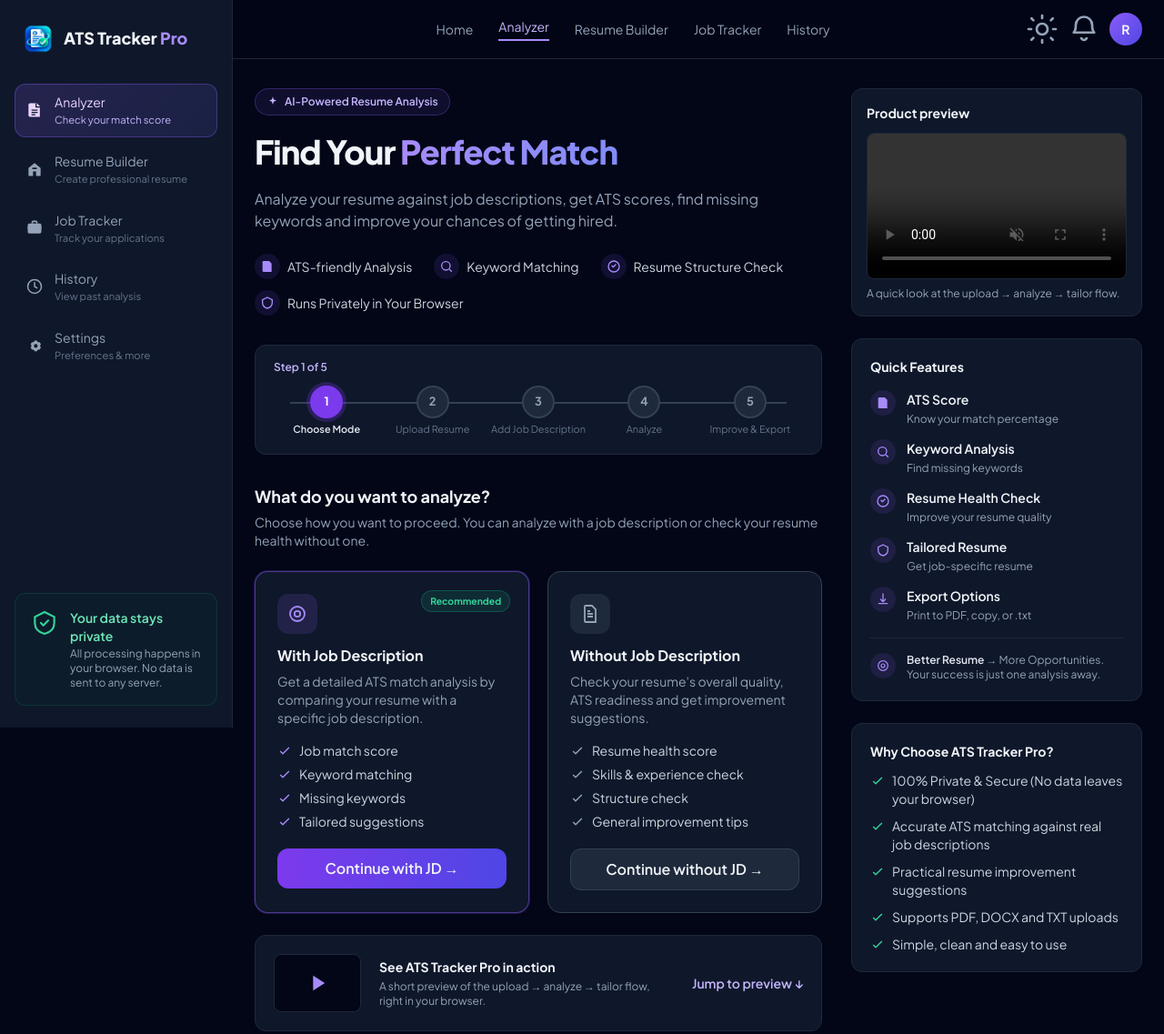
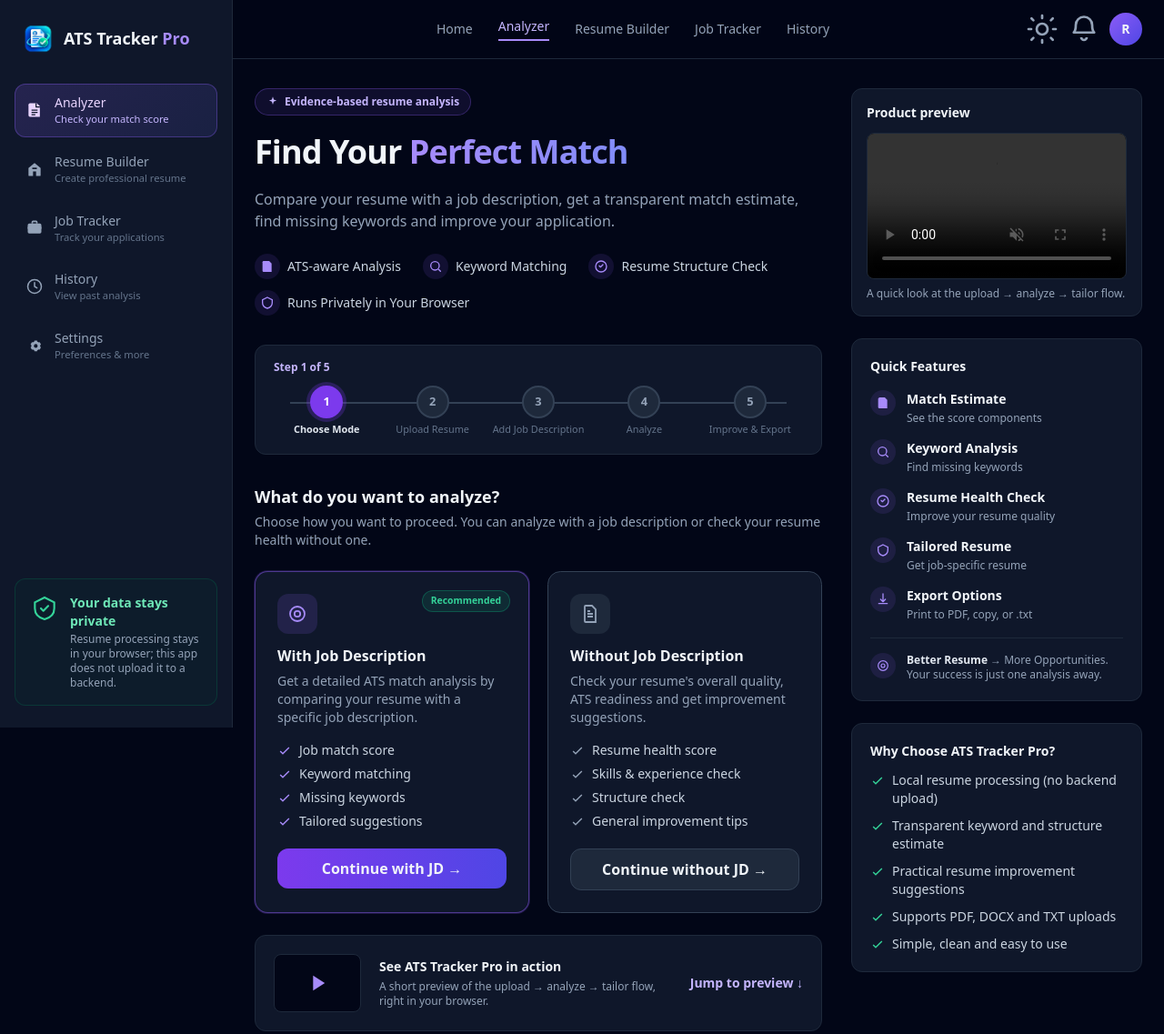
Before and after one commit to Ra-kumar4216/Ats-resume-checker-with-job-description, a plain HTML site: page Ats resume checker/index.html in a window 1280 px wide. Shown: the top 1137 px of the page at 91% size. Drawn offline with nearby package versions, Linux system fonts and the light colour scheme; grey boxes are pictures that could not be loaded.

Commit message:
Update index.html

```diff
--- a/Ats resume checker/index.html
+++ b/Ats resume checker/index.html
@@ -2,13 +2,11 @@
 <html lang="en">
 <head>
 <meta charset="UTF-8"><meta name="viewport" content="width=device-width, initial-scale=1.0">
-<title>ATS Tracker Pro</title>
-<link rel="preconnect" href="https://fonts.googleapis.com"><link rel="preconnect" href="https://fonts.gstatic.com" crossorigin>
-<link rel="stylesheet" href="https://fonts.googleapis.com/css2?family=Plus+Jakarta+Sans:wght@400;600;700;800&display=swap">
+<title>ATS Tracker Pro — Resume Match Estimate</title>
+<link rel="stylesheet" href="tailwind.generated.css">
 <link rel="stylesheet" href="styles.css">
-<script src="https://cdn.tailwindcss.com"></script>
-<script src="https://cdnjs.cloudflare.com/ajax/libs/pdf.js/2.16.105/pdf.min.js" defer></script>
-<script src="https://cdnjs.cloudflare.com/ajax/libs/mammoth/1.6.0/mammoth.browser.min.js" defer></script>
+<script src="assets/vendor/pdf.min.js" defer></script>
+<script src="assets/vendor/mammoth.browser.min.js" defer></script>
 </head>
 
 <body class="bg-slate-950 text-slate-100 min-h-screen">
@@ -47,7 +45,7 @@
     <svg viewBox="0 0 24 24" class="w-8 h-8 shrink-0 text-emerald-400" fill="none" stroke="currentColor" stroke-width="1.6" aria-hidden="true"><path d="M12 3 20 7v5c0 4.6-3.1 7.7-8 9-4.9-1.3-8-4.4-8-9V7l8-4Z"/><path d="m9 12 2 2 4-4" stroke-linecap="round" stroke-linejoin="round"/></svg>
     <div>
       <p class="text-sm font-semibold text-emerald-300">Your data stays private</p>
-      <p class="text-xs text-slate-400 mt-0.5">All processing happens in your browser. No data is sent to any server.</p>
+      <p class="text-xs text-slate-400 mt-0.5">Resume processing stays in your browser; this app does not upload it to a backend.</p>
     </div>
   </div>
 </aside>
@@ -92,13 +90,13 @@
         <section id="hero" class="space-y-5">
           <span class="inline-flex items-center gap-1.5 text-xs font-semibold text-violet-300 bg-violet-500/10 border border-violet-500/30 px-3 py-1.5 rounded-full">
             <svg viewBox="0 0 24 24" class="w-3.5 h-3.5" fill="currentColor" aria-hidden="true"><path d="M12 2l1.8 5.6L19 9.5l-5.2 1.9L12 17l-1.8-5.6L5 9.5l5.2-1.9L12 2Z"/></svg>
-            AI-Powered Resume Analysis
+            Evidence-based resume analysis
           </span>
           <h1 class="text-3xl sm:text-4xl font-extrabold tracking-tight">Find Your <span class="bg-gradient-to-r from-violet-400 to-indigo-400 bg-clip-text text-transparent">Perfect Match</span></h1>
-          <p class="text-slate-400 max-w-2xl">Analyze your resume against job descriptions, get ATS scores, find missing keywords and improve your chances of getting hired.</p>
+          <p class="text-slate-400 max-w-2xl">Compare your resume with a job description, get a transparent match estimate, find missing keywords and improve your application.</p>
 
           <div class="flex flex-wrap gap-x-6 gap-y-3 pt-1">
-            <div class="flex items-center gap-2 text-sm text-slate-300"><span class="feature-dot"><svg viewBox="0 0 24 24" class="w-4 h-4" fill="currentColor" aria-hidden="true"><path d="M6 3h9l4 4v14H6a2 2 0 0 1-2-2V5a2 2 0 0 1 2-2Z"/></svg></span>ATS-friendly Analysis</div>
+            <div class="flex items-center gap-2 text-sm text-slate-300"><span class="feature-dot"><svg viewBox="0 0 24 24" class="w-4 h-4" fill="currentColor" aria-hidden="true"><path d="M6 3h9l4 4v14H6a2 2 0 0 1-2-2V5a2 2 0 0 1 2-2Z"/></svg></span>ATS-aware Analysis</div>
             <div class="flex items-center gap-2 text-sm text-slate-300"><span class="feature-dot"><svg viewBox="0 0 24 24" class="w-4 h-4" fill="none" stroke="currentColor" stroke-width="2" aria-hidden="true"><circle cx="11" cy="11" r="7"/><path d="m20 20-3-3" stroke-linecap="round"/></svg></span>Keyword Matching</div>
             <div class="flex items-center gap-2 text-sm text-slate-300"><span class="feature-dot"><svg viewBox="0 0 24 24" class="w-4 h-4" fill="none" stroke="currentColor" stroke-width="2" aria-hidden="true"><path d="M9 11l2 2 4-4" stroke-linecap="round" stroke-linejoin="round"/><circle cx="12" cy="12" r="9"/></svg></span>Resume Structure Check</div>
             <div class="flex items-center gap-2 text-sm text-slate-300"><span class="feature-dot"><svg viewBox="0 0 24 24" class="w-4 h-4" fill="none" stroke="currentColor" stroke-width="2" aria-hidden="true"><path d="M12 3 20 7v5c0 4.6-3.1 7.7-8 9-4.9-1.3-8-4.4-8-9V7l8-4Z"/></svg></span>Runs Privately in Your Browser</div>
@@ -215,7 +213,7 @@
               <label for="jd-text" class="text-sm font-semibold text-slate-300">Job description <span class="font-normal text-slate-400">(optional)</span></label>
               <span id="jd-count" class="text-xs text-slate-400">0 words</span>
             </div>
-            <textarea id="jd-text" class="field h-40" placeholder="Without a JD you get a general ATS score, and tailoring only applies the template."></textarea>
+            <textarea id="jd-text" class="field h-40" placeholder="Without a JD you get a general resume-quality estimate, and tailoring only applies the template."></textarea>
           </section>
 
           <div class="flex justify-between">
@@ -229,12 +227,12 @@
           <div class="flex items-center justify-between flex-wrap gap-3">
             <div>
               <h2 class="text-lg font-bold">Analyze your resume</h2>
-              <p class="text-sm text-slate-400 mt-1">Run the check to see your ATS score and report.</p>
+              <p class="text-sm text-slate-400 mt-1">Run the check to see a transparent match estimate and report.</p>
             </div>
             <button id="analyze-btn" type="button" class="bg-gradient-to-r from-violet-600 to-indigo-600 hover:from-violet-500 hover:to-indigo-500 font-semibold px-6 py-3 rounded-xl shrink-0">Analyze &amp; score</button>
           </div>
 
-          <div id="placeholder-result" class="bg-slate-900 border border-slate-800 rounded-xl p-8 text-center text-slate-400 min-h-[220px] flex items-center justify-center">Your ATS report appears here after you click Analyze.</div>
+          <div id="placeholder-result" class="bg-slate-900 border border-slate-800 rounded-xl p-8 text-center text-slate-400 min-h-[220px] flex items-center justify-center">Your match estimate appears here after you click Analyze.</div>
 
           <div id="analysis-result" class="hidden bg-slate-900 border border-slate-800 rounded-xl p-6 space-y-6">
             <div class="flex items-center justify-between flex-wrap gap-3 border-b border-slate-800 pb-5">
@@ -244,7 +242,7 @@
 
             <div class="flex flex-col items-center">
               <div class="relative w-36 h-36 flex items-center justify-center">
-                <svg class="w-full h-full -rotate-90" viewBox="0 0 144 144" role="img" aria-label="ATS score gauge">
+                <svg class="w-full h-full -rotate-90" viewBox="0 0 144 144" role="img" aria-label="Match estimate gauge">
                   <circle cx="72" cy="72" r="60" stroke="#1e293b" stroke-width="12" fill="none"/>
                   <circle id="score-circle" cx="72" cy="72" r="60" stroke="#8b5cf6" stroke-width="12" fill="none" stroke-dasharray="377" stroke-dashoffset="377" stroke-linecap="round" style="transition:stroke-dashoffset 1s"/>
                 </svg>
@@ -252,6 +250,8 @@
               </div>
               <h4 id="score-status" class="font-bold mt-3"></h4>
               <span id="mode-badge" class="text-xs mt-1 px-2.5 py-1 rounded-full bg-slate-800 text-slate-300 border border-slate-700"></span>
+              <p id="score-method" class="max-w-xl text-center text-xs text-slate-400 mt-3"></p>
+              <p id="score-breakdown" class="max-w-xl text-center text-xs text-violet-300 mt-1"></p>
             </div>
 
             <div id="report-details" class="grid sm:grid-cols-2 gap-4">
@@ -291,7 +291,7 @@
               <h3 class="text-sm font-bold uppercase tracking-wider text-slate-300 mr-auto">Tailored resume preview</h3>
               <div id="template-picker"></div>
               <label class="flex items-center gap-1.5"><input type="checkbox" id="highlight-toggle" class="accent-violet-500" checked> Highlight keywords</label>
-              <label class="flex items-center gap-1.5"><input type="checkbox" id="jd-only-toggle" class="accent-violet-500" checked> Only JD-relevant lines</label>
+              <label class="flex items-center gap-1.5"><input type="checkbox" id="jd-only-toggle" class="accent-violet-500"> Only JD-relevant lines</label>
 
               <div class="flex gap-2">
                 <button id="print-btn" type="button" class="bg-violet-600 hover:bg-violet-500 px-3 py-1.5 rounded-lg">Print / Save as PDF</button>
@@ -322,7 +322,7 @@
         <div class="bg-slate-900 border border-slate-800 rounded-xl p-5">
           <p class="text-sm font-bold mb-4">Quick Features</p>
           <ul class="space-y-3.5 text-sm">
-            <li class="flex gap-3"><span class="feature-dot"><svg viewBox="0 0 24 24" class="w-4 h-4" fill="currentColor" aria-hidden="true"><path d="M6 3h9l4 4v14H6a2 2 0 0 1-2-2V5a2 2 0 0 1 2-2Z"/></svg></span><span><span class="block font-semibold">ATS Score</span><span class="text-xs text-slate-400">Know your match percentage</span></span></li>
+            <li class="flex gap-3"><span class="feature-dot"><svg viewBox="0 0 24 24" class="w-4 h-4" fill="currentColor" aria-hidden="true"><path d="M6 3h9l4 4v14H6a2 2 0 0 1-2-2V5a2 2 0 0 2-2Z"/></svg></span><span><span class="block font-semibold">Match Estimate</span><span class="text-xs text-slate-400">See the score components</span></span></li>
             <li class="flex gap-3"><span class="feature-dot"><svg viewBox="0 0 24 24" class="w-4 h-4" fill="none" stroke="currentColor" stroke-width="2" aria-hidden="true"><circle cx="11" cy="11" r="7"/><path d="m20 20-3-3" stroke-linecap="round"/></svg></span><span><span class="block font-semibold">Keyword Analysis</span><span class="text-xs text-slate-400">Find missing keywords</span></span></li>
             <li class="flex gap-3"><span class="feature-dot"><svg viewBox="0 0 24 24" class="w-4 h-4" fill="none" stroke="currentColor" stroke-width="2" aria-hidden="true"><path d="M9 11l2 2 4-4" stroke-linecap="round" stroke-linejoin="round"/><circle cx="12" cy="12" r="9"/></svg></span><span><span class="block font-semibold">Resume Health Check</span><span class="text-xs text-slate-400">Improve your resume quality</span></span></li>
             <li class="flex gap-3"><span class="feature-dot"><svg viewBox="0 0 24 24" class="w-4 h-4" fill="none" stroke="currentColor" stroke-width="2" aria-hidden="true"><path d="M12 3 20 7v5c0 4.6-3.1 7.7-8 9-4.9-1.3-8-4.4-8-9V7l8-4Z"/></svg></span><span><span class="block font-semibold">Tailored Resume</span><span class="text-xs text-slate-400">Get job-specific resume</span></span></li>
@@ -337,8 +337,8 @@
         <div class="bg-slate-900 border border-slate-800 rounded-xl p-5">
           <p class="text-sm font-bold mb-3">Why Choose ATS Tracker Pro?</p>
           <ul class="space-y-2.5 text-sm text-slate-300">
-            <li class="flex items-start gap-2"><svg viewBox="0 0 24 24" class="w-4 h-4 text-emerald-400 shrink-0 mt-0.5" fill="currentColor" aria-hidden="true"><path d="m9 16.2-3.5-3.5L4 14.2 9 19.2 20 8.2l-1.5-1.5z"/></svg>100% Private &amp; Secure (No data leaves your browser)</li>
-            <li class="flex items-start gap-2"><svg viewBox="0 0 24 24" class="w-4 h-4 text-emerald-400 shrink-0 mt-0.5" fill="currentColor" aria-hidden="true"><path d="m9 16.2-3.5-3.5L4 14.2 9 19.2 20 8.2l-1.5-1.5z"/></svg>Accurate ATS matching against real job descriptions</li>
+            <li class="flex items-start gap-2"><svg viewBox="0 0 24 24" class="w-4 h-4 text-emerald-400 shrink-0 mt-0.5" fill="currentColor" aria-hidden="true"><path d="m9 16.2-3.5-3.5L4 14.2 9 19.2 20 8.2l-1.5-1.5z"/></svg>Local resume processing (no backend upload)</li>
+            <li class="flex items-start gap-2"><svg viewBox="0 0 24 24" class="w-4 h-4 text-emerald-400 shrink-0 mt-0.5" fill="currentColor" aria-hidden="true"><path d="m9 16.2-3.5-3.5L4 14.2 9 19.2 20 8.2l-1.5-1.5z"/></svg>Transparent keyword and structure estimate</li>
             <li class="flex items-start gap-2"><svg viewBox="0 0 24 24" class="w-4 h-4 text-emerald-400 shrink-0 mt-0.5" fill="currentColor" aria-hidden="true"><path d="m9 16.2-3.5-3.5L4 14.2 9 19.2 20 8.2l-1.5-1.5z"/></svg>Practical resume improvement suggestions</li>
             <li class="flex items-start gap-2"><svg viewBox="0 0 24 24" class="w-4 h-4 text-emerald-400 shrink-0 mt-0.5" fill="currentColor" aria-hidden="true"><path d="m9 16.2-3.5-3.5L4 14.2 9 19.2 20 8.2l-1.5-1.5z"/></svg>Supports PDF, DOCX and TXT uploads</li>
             <li class="flex items-start gap-2"><svg viewBox="0 0 24 24" class="w-4 h-4 text-emerald-400 shrink-0 mt-0.5" fill="currentColor" aria-hidden="true"><path d="m9 16.2-3.5-3.5L4 14.2 9 19.2 20 8.2l-1.5-1.5z"/></svg>Simple, clean and easy to use</li>
```
